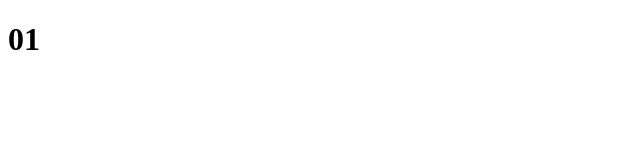
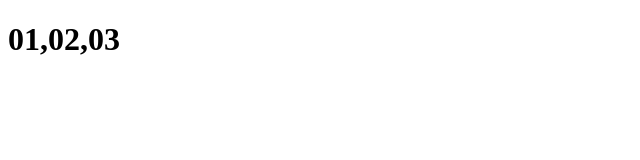
Before and after one commit to Sneha-Thakor/VCSCF, a plain HTML site: page index.html in a window 1280 px wide. Shown: the whole page, without its empty margins (0-640 px from the left). Drawn offline with Linux system fonts and the light colour scheme.

Commit message:
test changes

```diff
--- a/index.html
+++ b/index.html
@@ -6,6 +6,6 @@
     <title>Document</title>
 </head>
 <body>
-    <h1>01</h1>
+    <h1>01,02,03</h1>
 </body>
 </html>
```
